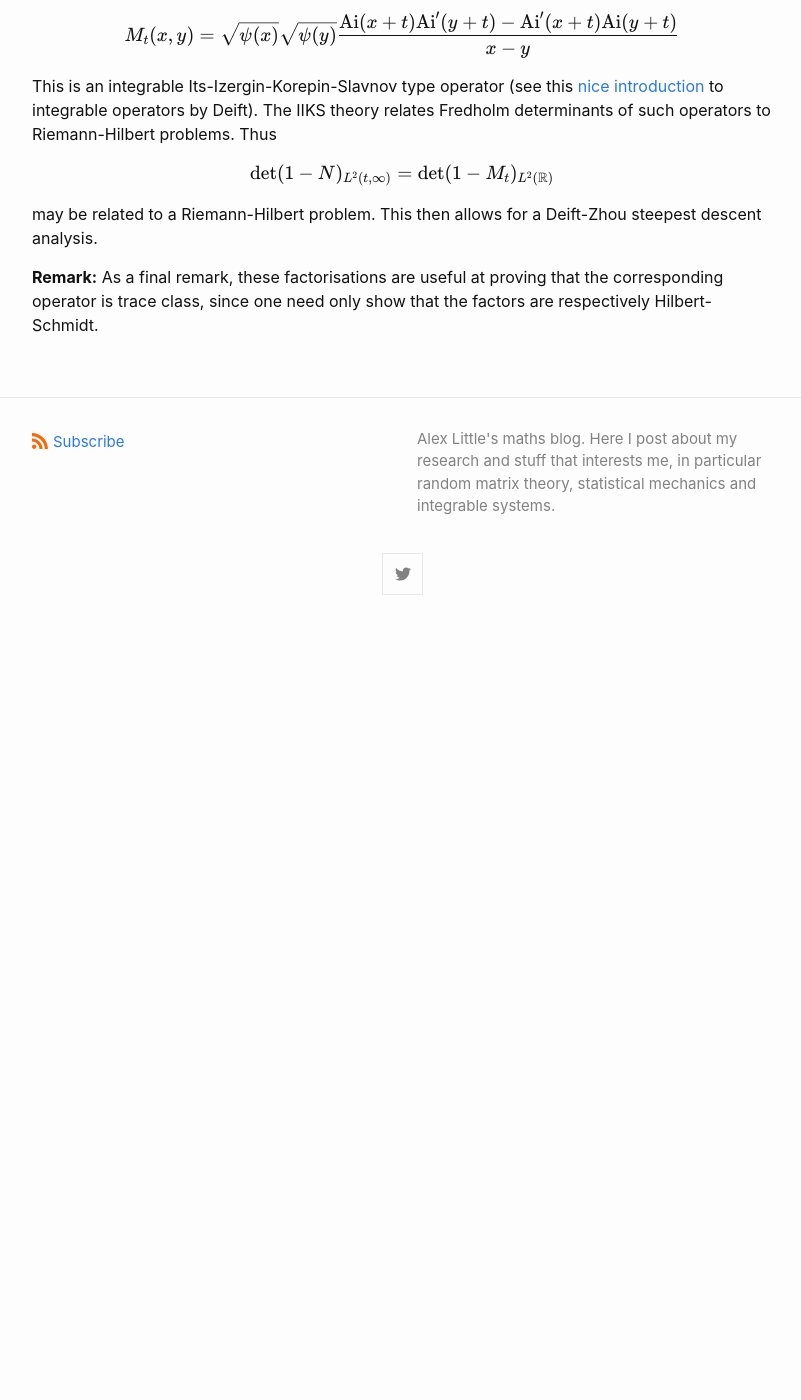
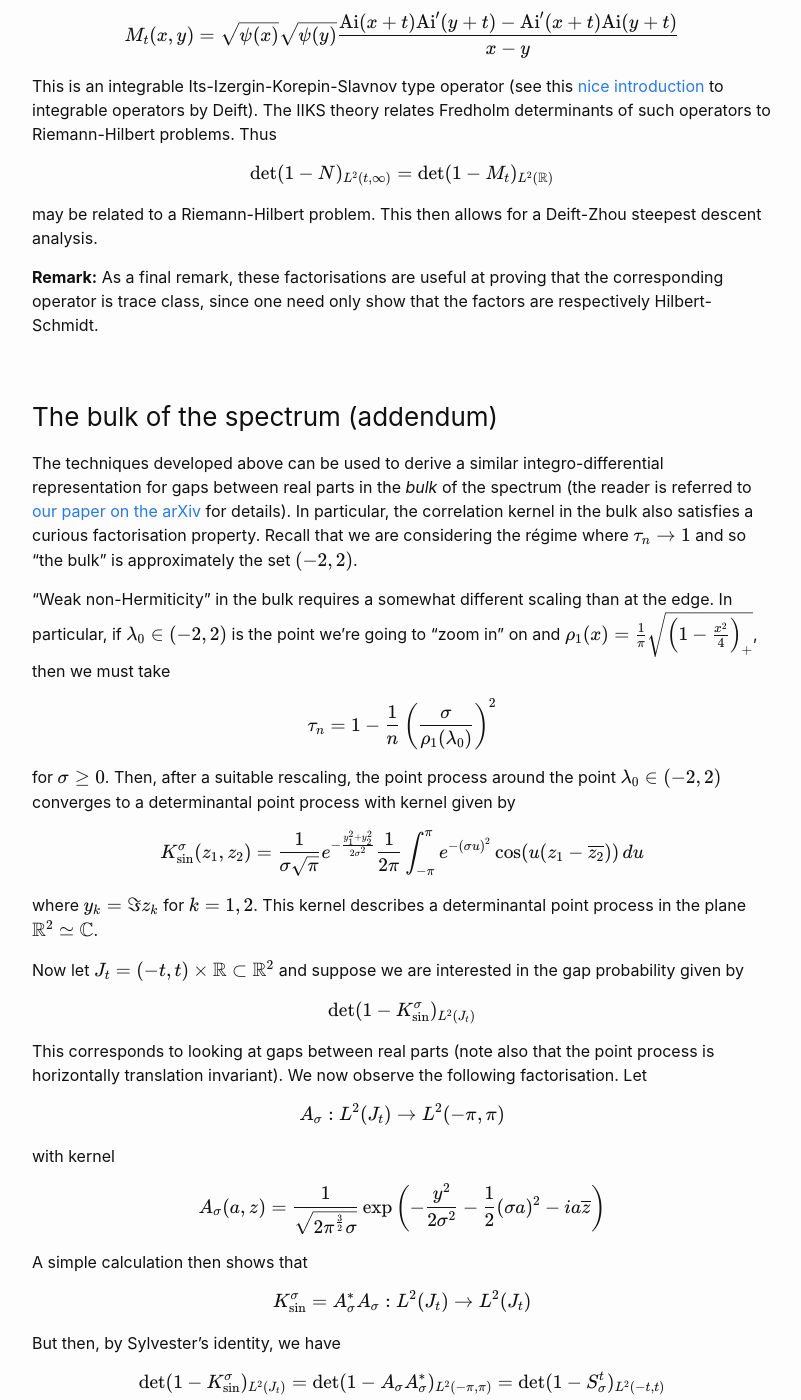
Before and after one commit to almaths/maths_blog, a Jekyll site: the page built from _posts/2022-11-16-integrable-elliptic-ginibre.markdown, in a window 1280 px wide and 1400 px high, scrolled down 6785 px. Shown: the whole window, without its empty margins (238-1039 px from the left). Built offline with Jekyll 4.4.1, drawn with Linux system fonts in a browser that asks for light colours; nearby versions of some CDN libraries; before the commit the page ends 7415 px from its top, so only the background shows below that; some of the changed text lies outside the part shown.

Commit message:
Updating posts

```diff
--- a/_posts/2022-09-08-tracy-widom-distribution.markdown
+++ b/_posts/2022-09-08-tracy-widom-distribution.markdown
@@ -26,7 +26,7 @@ The motivation for studying this is not simply that the GUE is an easy model to
 
 $$\frac{1}{Z_{V}} e^{- n \mathrm{tr} V(H)} $$
 
-for some entire function $$V$$ which grows sufficiently rapidly at $$\pm \infty$$, e.g. a polynomial. For generic $$V$$, the eigenvalues will asymptotically ($$n \to \infty$$) concentrate on disjoint intervals $$[\alpha_1, \beta_1], \dots , [\alpha_m, \beta_m]$$; and the distribution of the extremal eigenvalue at these endpoints $$\alpha_1, \beta_1, \dots, \alpha_m , \beta_m$$ will converge after a suitable rescaling, for "typical" $$V$$, to $$\det(1 - K)_{L^2(t,\infty)}$$. There is a similar universality in the bulk where the "universal" kernel is the sine kernel. The latter was actually discovered first by Jimbo, Miwa, Môri and Sato in 1980 (see [here](https://core.ac.uk/download/pdf/25350076.pdf) for an accessible introduction to this work).
+for some entire function $$V$$ which grows sufficiently rapidly at $$\pm \infty$$, e.g. a polynomial. For generic $$V$$, the eigenvalues will asymptotically ($$n \to \infty$$) concentrate on disjoint intervals $$[\alpha_1, \beta_1], \dots , [\alpha_m, \beta_m]$$; and the distribution of the extremal eigenvalue at these endpoints $$\alpha_1, \beta_1, \dots, \alpha_m , \beta_m$$ will converge after a suitable rescaling, for "typical" $$V$$, to $$\det(1 - K)_{L^2(t,\infty)}$$. There is a similar universality in the bulk where the "universal" kernel is the sine kernel. Gap probabilities in the sine point process were found to be related to the Painlevé V equation by the group of Jimbo, Miwa, Môri and Sato in 1980 (see [here](https://core.ac.uk/download/pdf/25350076.pdf) for an accessible introduction to this work). The work of Tracy and Widom on the Airy kernel was strongly inspired by the work of this group.
 
 <h2>The Connection to Painlevé II</h2>
 
--- a/_posts/2022-11-16-integrable-elliptic-ginibre.markdown
+++ b/_posts/2022-11-16-integrable-elliptic-ginibre.markdown
@@ -211,3 +211,47 @@ $$\det(1-N)_{L^2(t,\infty)}= \det(1-M_t)_{L^2(\mathbb{R})}$$
 may be related to a Riemann-Hilbert problem. This then allows for a Deift-Zhou steepest descent analysis.
 
 **Remark:** As a final remark, these factorisations are useful at proving that the corresponding operator is trace class, since one need only show that the factors are respectively Hilbert-Schmidt.
+
+<h3>The bulk of the spectrum (addendum)</h3>
+
+The techniques developed above can be used to derive a similar integro-differential representation for gaps between real parts in the *bulk* of the spectrum (the reader is referred to [our paper on the arXiv](https://arxiv.org/abs/2212.00525) for details). In particular, the correlation kernel in the bulk also satisfies a curious factorisation property. Recall that we are considering the régime where $$\tau_n \to 1$$ and so "the bulk" is approximately the set $$(-2,2)$$.
+
+"Weak non-Hermiticity" in the bulk requires a somewhat different scaling than at the edge. In particular, if $$\lambda_0 \in (-2,2)$$ is the point we're going to "zoom in" on and $$\rho_1(x) = \frac{1}{\pi}\sqrt{\left(1-\frac{x^2}{4}\right)_+}$$, then we must take
+
+$$\tau_n = 1- \frac{1}{n} \left( \frac{\sigma}{\rho_1(\lambda_0)}\right)^2$$
+
+for $$\sigma \geq 0$$. Then, after a suitable rescaling, the point process around the point $$\lambda_0 \in (-2,2)$$ converges to a determinantal point process with kernel given by
+
+$$K_{\mathrm{sin}}^{\sigma}(z_1,z_2) = \frac{1}{\sigma\sqrt{\pi}} e^{-\frac{y_1^2 + y_2^2}{2\sigma^2}} \frac{1}{2\pi}\int_{-\pi}^\pi e^{-(\sigma u)^2} \cos(u(z_1 - \overline{z_2})) \, du$$
+
+where $$y_k = \Im z_k$$ for $$k=1,2$$. This kernel describes a determinantal point process in the plane $$\mathbb{R}^2 \simeq \mathbb{C}$$.
+
+Now let $$J_t = (-t,t)\times \mathbb{R} \subset \mathbb{R}^2$$ and suppose we are interested in the gap probability given by
+
+$$\det(1-K_{\mathrm{sin}}^{\sigma})_{L^2(J_t)}$$
+
+This corresponds to looking at gaps between real parts (note also that the point process is horizontally translation invariant). We now observe the following factorisation. Let
+
+$$A_\sigma : L^2(J_t) \to L^2(-\pi,\pi)$$
+
+with kernel
+
+$$A_\sigma(a,z) = \frac{1}{\sqrt{2\pi^\frac{3}{2}\sigma}} \exp\left(-\frac{y^2}{2\sigma^2} - \frac{1}{2}(\sigma a)^2 - ia \overline{z}\right)$$
+
+A simple calculation then shows that
+
+$$K_{\mathrm{sin}}^{\sigma} = A_\sigma^\ast A_\sigma : L^2(J_t) \to L^2(J_t)$$
+
+But then, by Sylvester's identity, we have
+
+$$\det(1-K_{\mathrm{sin}}^{\sigma})_{L^2(J_t)} = \det(1-A_\sigma A_\sigma^\ast)_{L^2(-\pi,\pi)} = \det(1-S_\sigma^t )_{L^2(-t,t)}$$
+
+where $$S_\sigma^t$$ is a rescaled version of $$A_\sigma A_\sigma^\ast$$ (so that its domain is now $$L^2(-t,t)$$). A simple calculation (see our paper) shows that one can write the kernel of $$S_\sigma^t$$ as
+
+$$S_\sigma^t(a,b) = \int_0^\infty \left[ \Phi\left( \frac{t}{\sigma}(z+1) \right) - \Phi\left( \frac{t}{\sigma}(z-1)\right) \right]\cos(\pi(a-b)z) \, dz$$
+
+This is exactly a *finite temperature sine kernel*. In our paper we show that for any determinantal point process on $$\mathbb{R}$$ with kernel of the form
+
+$$K(a,b) = \int_0^\infty w(z)\cos(\pi(a-b)z) \, dz$$
+
+for $$w: \mathbb{R}_+ \to [0,1)$$ and tending to $$0$$ exponentially fast at $$+\infty$$, the gap probability $$\det(1-K)_{L^2(-t,t)}$$ can be represented in terms of a solution to an *integro-differential Painlevé V equation*. The generalises the famous result of Jimbo-Miwa-Môri-Sato (1980).
```
Also changed, not shown: 1 other file.
